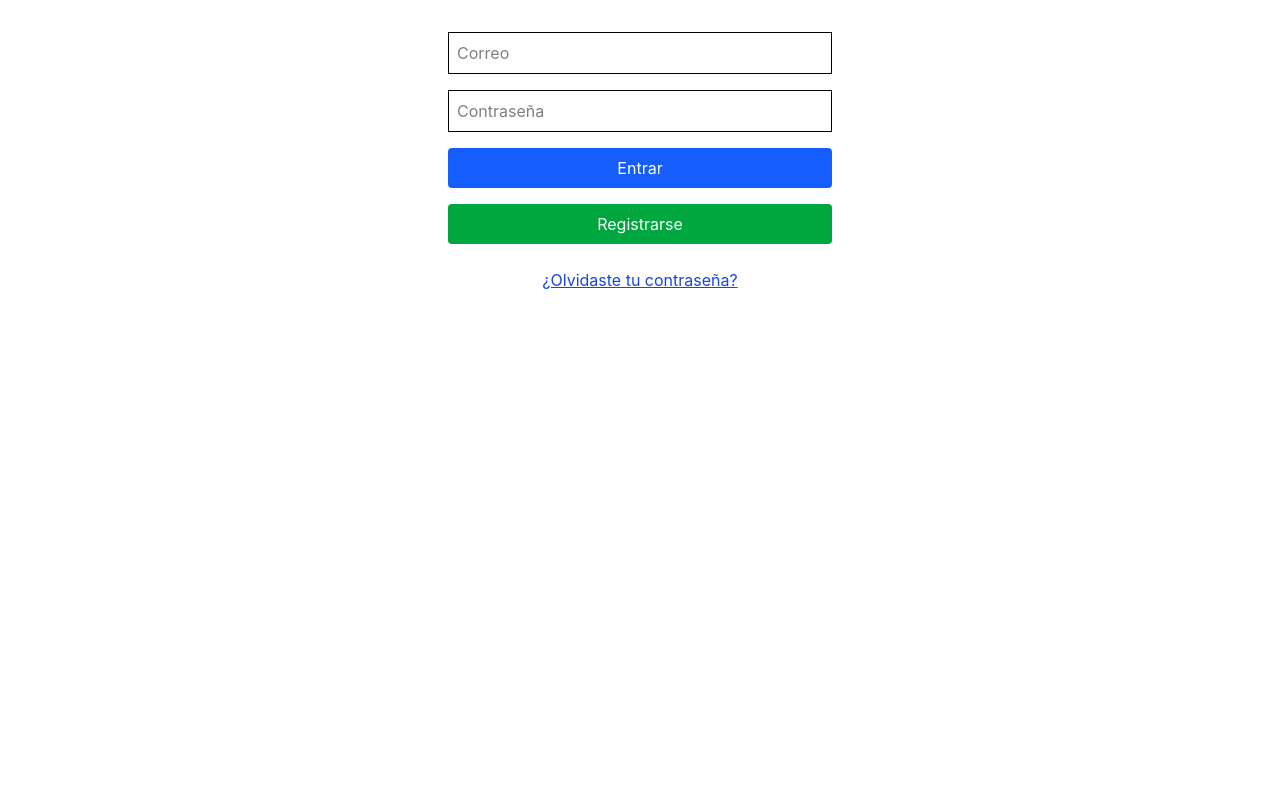
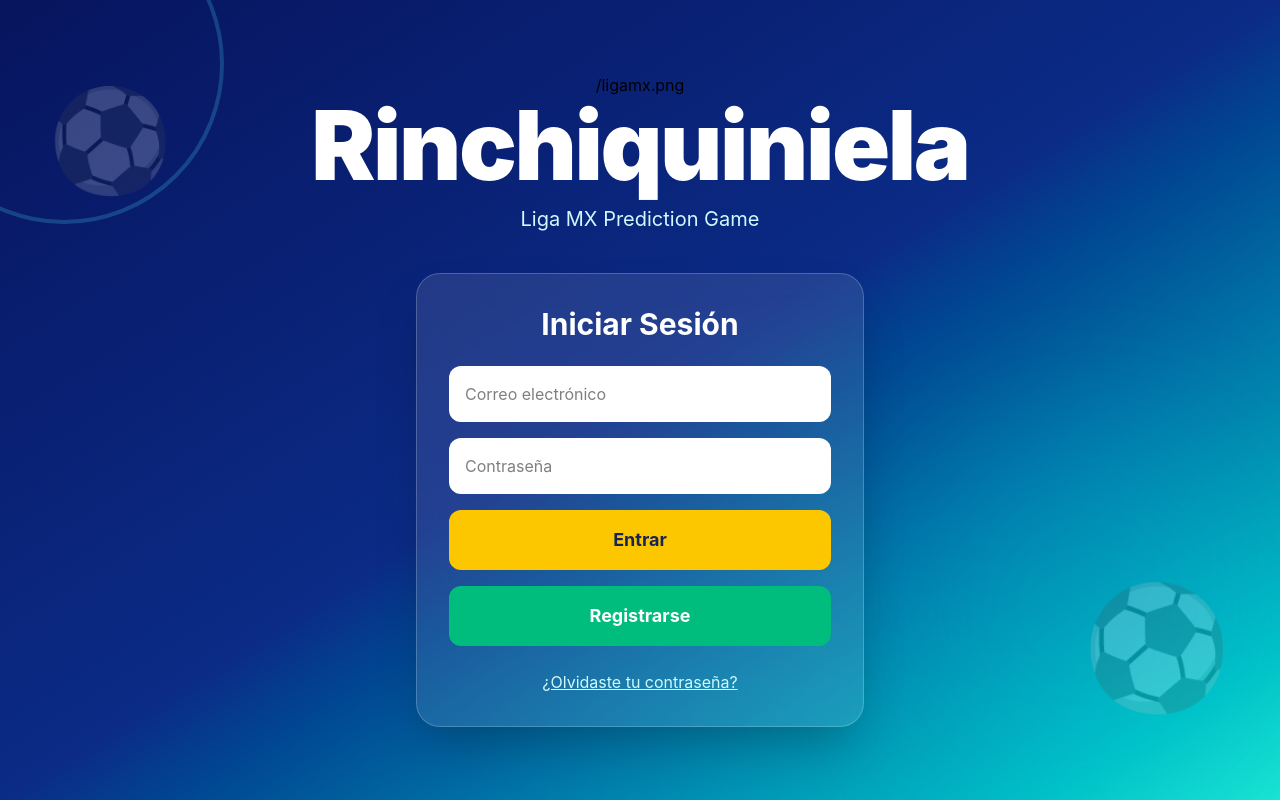
Before and after one commit to urierofc85/quiniela-mx, a React (Vite) app: page / in a window 1280 px wide. Built offline with nearby package versions, Linux system fonts and the light colour scheme.

Commit message:
Mejora visual login y correccion Tailwind

```diff
--- a/src/Login.jsx
+++ b/src/Login.jsx
@@ -139,52 +139,139 @@
   };
 
  return (
-    <div className="max-w-md mx-auto p-8">
-      <div className="flex flex-col gap-4">
+  <div className="min-h-screen relative overflow-hidden bg-gradient-to-br from-[#07145e] via-[#0b2b86] to-[#19e4d3]">
+
+    {/* Decoraciones */}
+    <div className="absolute top-0 left-0 w-80 h-80 border-4 border-cyan-300/20 rounded-full -translate-x-24 -translate-y-24" />
+
+    <div className="absolute bottom-0 right-0 w-96 h-96 bg-cyan-400/10 rounded-full blur-3xl" />
+
+    <div className="absolute top-16 left-12 text-[100px] opacity-20">
+      ⚽
+    </div>
+
+    <div className="absolute bottom-16 right-12 text-[120px] opacity-20">
+      ⚽
+    </div>
+
+    <div className="flex flex-col items-center justify-center min-h-screen px-4">
+
+      {/* Logo + Título */}
+
+<div className="text-center mb-10">
+
+  /ligamx.png
+
+  <h1 className="text-white font-black text-6xl md:text-8xl tracking-tight">
+    Rinchiquiniela
+  </h1>
+
+  <p className="text-cyan-100 text-xl mt-3">
+    Liga MX Prediction Game
+  </p>
+
+</div>
+
+      {/* CARD LOGIN */}
+      <div
+        className="
+          w-full
+          max-w-md
+          bg-white/10
+          backdrop-blur-lg
+          border
+          border-white/20
+          rounded-3xl
+          shadow-2xl
+          p-8
+        "
+      >
+        <h2 className="text-center text-white text-3xl font-bold mb-6">
+          Iniciar Sesión
+        </h2>
+
+        <div className="space-y-4">
 
           <input
-          className="border p-2"
-          placeholder="Correo"
+            type="email"
+            placeholder="Correo electrónico"
             value={email}
-          onChange={(e) =>
-            setEmail(e.target.value)
-          }
+            onChange={(e) => setEmail(e.target.value)}
+            className="
+              w-full
+              p-4
+              rounded-xl
+              bg-white
+              focus:outline-none
+              focus:ring-4
+              focus:ring-cyan-400
+            "
           />
 
           <input
-          className="border p-2"
             type="password"
             placeholder="Contraseña"
             value={password}
-          onChange={(e) =>
-            setPassword(e.target.value)
-          }
+            onChange={(e) => setPassword(e.target.value)}
+            className="
+              w-full
+              p-4
+              rounded-xl
+              bg-white
+              focus:outline-none
+              focus:ring-4
+              focus:ring-cyan-400
+            "
           />
 
           <button
-          className="bg-blue-600 text-white p-2 rounded"
             onClick={login}
+            className="
+              w-full
+              py-4
+              rounded-xl
+              bg-yellow-400
+              text-blue-950
+              font-bold
+              text-lg
+              hover:bg-yellow-300
+              transition
+            "
           >
             Entrar
           </button>
 
           <button
-          className="bg-green-600 text-white p-2 rounded"
             onClick={registrar}
+            className="
+              w-full
+              py-4
+              rounded-xl
+              bg-emerald-500
+              text-white
+              font-bold
+              text-lg
+              hover:bg-emerald-600
+              transition
+            "
           >
             Registrarse
           </button>
 
         </div>
 
-      <div className="mt-6 text-center">
+        <div className="text-center mt-6">
           <Link
             to="/forgot-password"
-          className="text-blue-700 underline"
+            className="text-cyan-100 hover:text-white underline"
           >
             ¿Olvidaste tu contraseña?
           </Link>
         </div>
       </div>
+
+    </div>
+
+  </div>
 );
-}
+};
```
Also changed, not shown: public/ligamx.png (added), 1 other file (tests, documents, lock files or other folders). Lines whose indentation alone changed are shown as unchanged.
